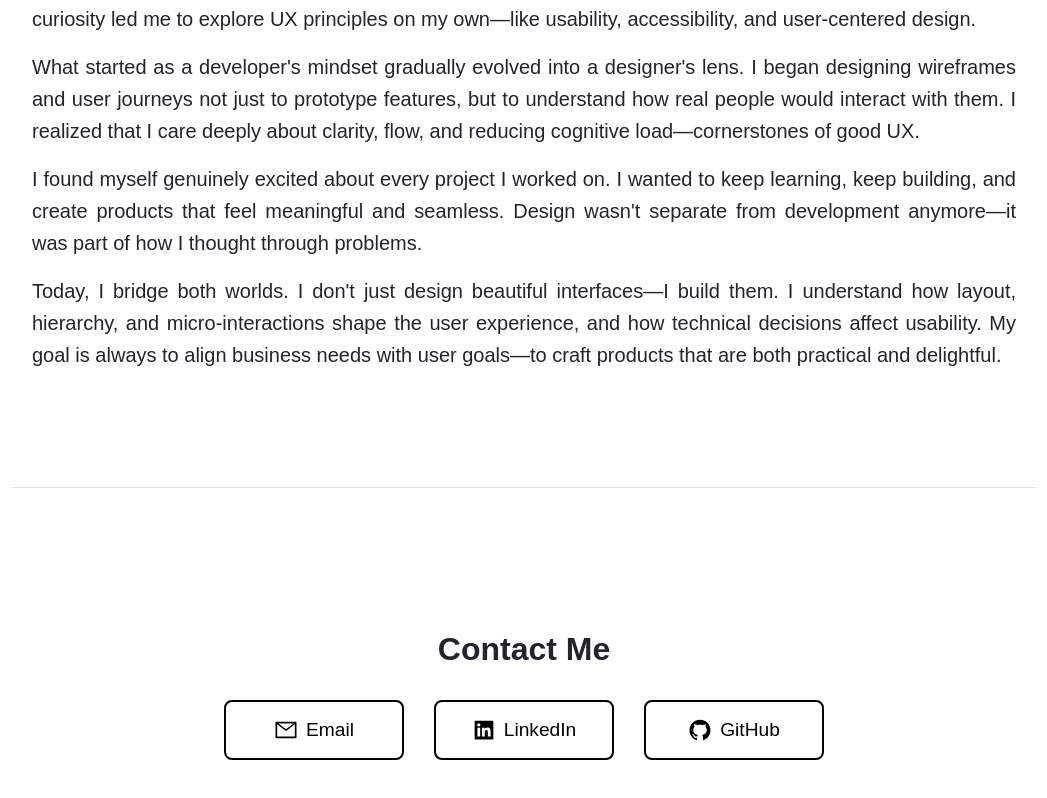
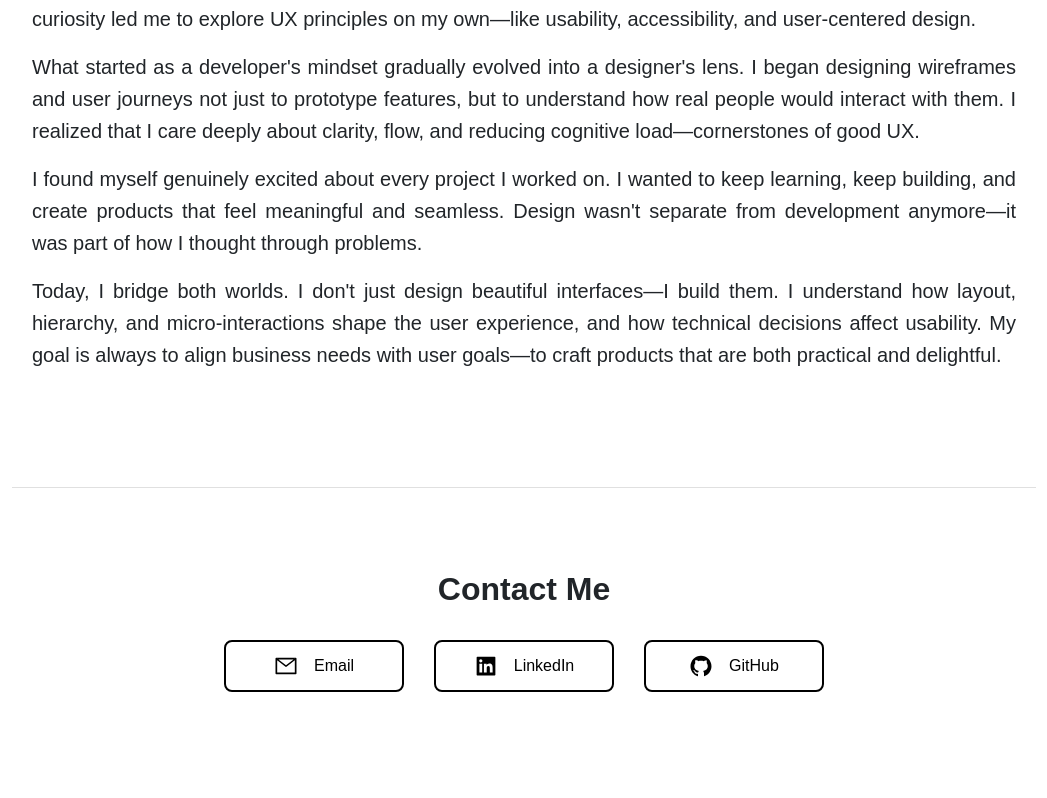
Before and after one commit to Mijincode/jeannie-portfolio, a React (Create React App) app: page / in a window 1280 px wide. Shown: the part 5049-5847 px from the top of the page, without its empty margins (116-1163 px from the left). After the commit the page ends 5811 px from the top, so only its background shows below. Built offline with nearby package versions, Linux system fonts and the light colour scheme.

Commit message:
Update css

```diff
--- a/src/components/Contact.js
+++ b/src/components/Contact.js
@@ -12,14 +12,12 @@ export default function Contact() {
           <a href="mailto:jeanniedoig@hotmail.com" className="contact-link">
             <AiOutlineMail className="contact-icon" /> Email
           </a>
-
           <a
             href="https://www.linkedin.com/in/mijin-lee-35b09b1b7/"
             className="contact-link"
           >
             <AiFillLinkedin className="contact-icon" /> LinkedIn
           </a>
-
           <a href="https://github.com/Mijincode" className="contact-link">
             <AiFillGithub className="contact-icon" /> GitHub
           </a>
--- a/src/components/css/contact.css
+++ b/src/components/css/contact.css
@@ -3,13 +3,13 @@
 } */
 
 .contact-section {
-  padding: 80px 20px;
+  padding: 20px 20px;
   text-align: center;
 }
 
 .contact-content {
   max-width: 600px;
-  margin: 0 auto;
+  margin: 0 auto 50px;
 }
 
 .contact-heading {
@@ -23,36 +23,50 @@
 
 .contact-links {
   display: flex;
-  flex-direction: row;
+  flex-wrap: wrap;
   justify-content: center;
-  margin-bottom: 1rem;
   gap: 30px;
 }
 
 .contact-link {
-  display: flex;
-  flex-direction: row;
+  display: inline-flex;
   align-items: center;
   justify-content: center;
-  width: 200px;
-  height: 60px;
+  gap: 8px;
+  min-width: 180px;
+  padding: 12px 20px;
   border-radius: 8px;
-  background-color: white;
-  color: black;
+  border: 2px solid #000;
+  background: #fff;
+  color: #000;
   text-decoration: none;
-  transition: background-color 0.3s;
-  font-size: 1.2rem;
-  border: 2px solid black;
+  transition: background-color 0.3s, color 0.3s, transform 0.05s,
+    border-color 0.3s;
 }
 
 .contact-link:hover {
-  background-color: black;
-  color: white;
-  text-decoration: none;
+  background: #000;
+  color: #fff; /* inverts text + icon (react-icons inherit currentColor) */
+  border-color: #000;
 }
 
+.contact-link:active {
+  transform: translateY(1px);
+}
 .contact-icon {
   vertical-align: middle;
   margin-right: 8px;
   font-size: 1.5rem;
 }
+
+@media (max-width: 768px) {
+  .contact-links {
+    flex-direction: column;
+    align-items: center;
+  }
+
+  .contact-link {
+    width: 100%;
+    max-width: 360px; /* keeps buttons from getting too wide */
+  }
+}
```
